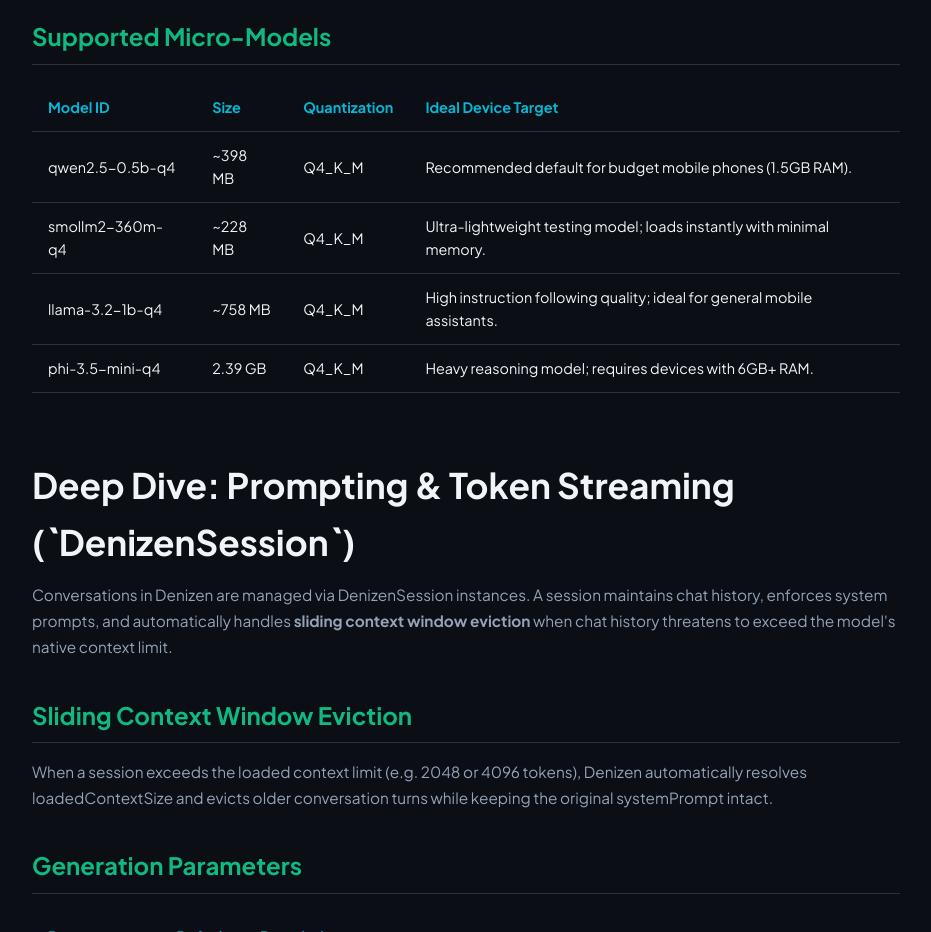
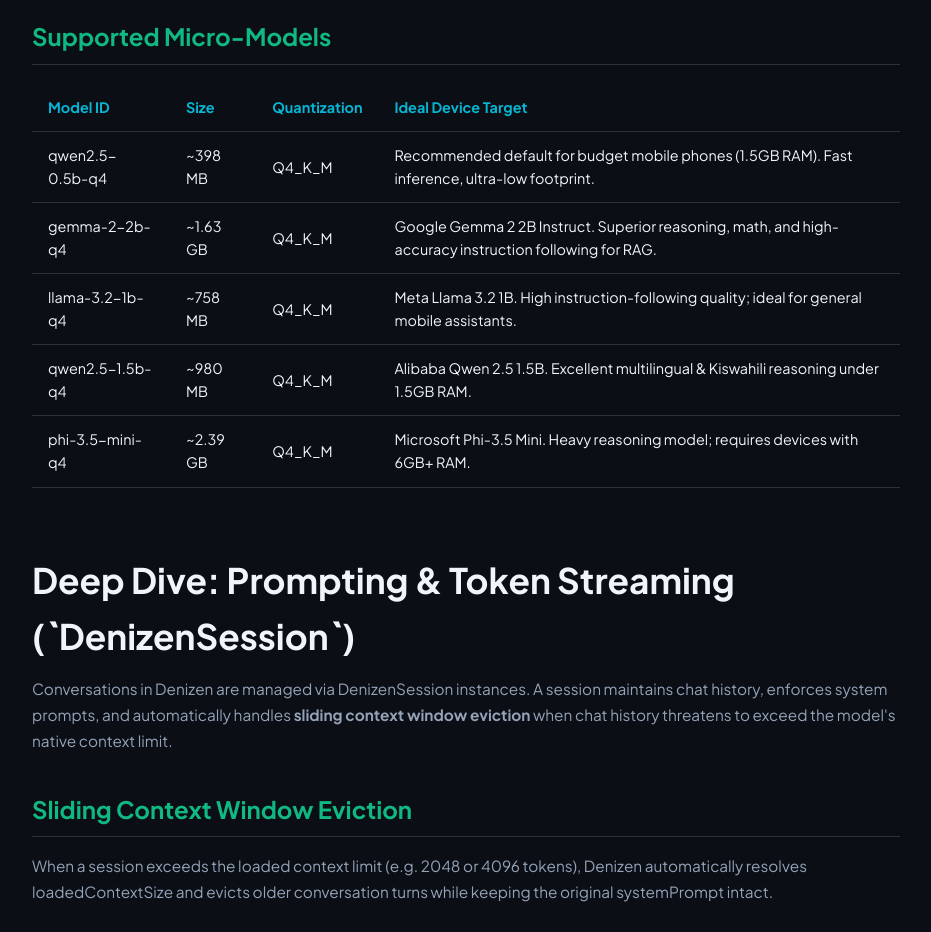
Before and after one commit to Ubuntu-Edge/denizen, a plain HTML site: page docs.html in a window 1280 px wide. Shown: the part 3980-4912 px from the top of the page, without its empty margins (314-1245 px from the left). Drawn offline with Linux system fonts and the light colour scheme.

Commit message:
Update documentation website with Google Gemma 2B Instruct model specifications and RAG features

```diff
--- a/docs.html
+++ b/docs.html
@@ -583,25 +583,31 @@ try {
               <td><code>qwen2.5-0.5b-q4</code></td>
               <td>~398 MB</td>
               <td>Q4_K_M</td>
-              <td>Recommended default for budget mobile phones (1.5GB RAM).</td>
+              <td>Recommended default for budget mobile phones (1.5GB RAM). Fast inference, ultra-low footprint.</td>
             </tr>
             <tr>
-              <td><code>smollm2-360m-q4</code></td>
-              <td>~228 MB</td>
+              <td><code>gemma-2-2b-q4</code></td>
+              <td>~1.63 GB</td>
               <td>Q4_K_M</td>
-              <td>Ultra-lightweight testing model; loads instantly with minimal memory.</td>
+              <td>Google Gemma 2 2B Instruct. Superior reasoning, math, and high-accuracy instruction following for RAG.</td>
             </tr>
             <tr>
               <td><code>llama-3.2-1b-q4</code></td>
               <td>~758 MB</td>
               <td>Q4_K_M</td>
-              <td>High instruction following quality; ideal for general mobile assistants.</td>
+              <td>Meta Llama 3.2 1B. High instruction-following quality; ideal for general mobile assistants.</td>
+            </tr>
+            <tr>
+              <td><code>qwen2.5-1.5b-q4</code></td>
+              <td>~980 MB</td>
+              <td>Q4_K_M</td>
+              <td>Alibaba Qwen 2.5 1.5B. Excellent multilingual & Kiswahili reasoning under 1.5GB RAM.</td>
             </tr>
             <tr>
               <td><code>phi-3.5-mini-q4</code></td>
-              <td>2.39 GB</td>
+              <td>~2.39 GB</td>
               <td>Q4_K_M</td>
-              <td>Heavy reasoning model; requires devices with 6GB+ RAM.</td>
+              <td>Microsoft Phi-3.5 Mini. Heavy reasoning model; requires devices with 6GB+ RAM.</td>
             </tr>
           </tbody>
         </table>
```
